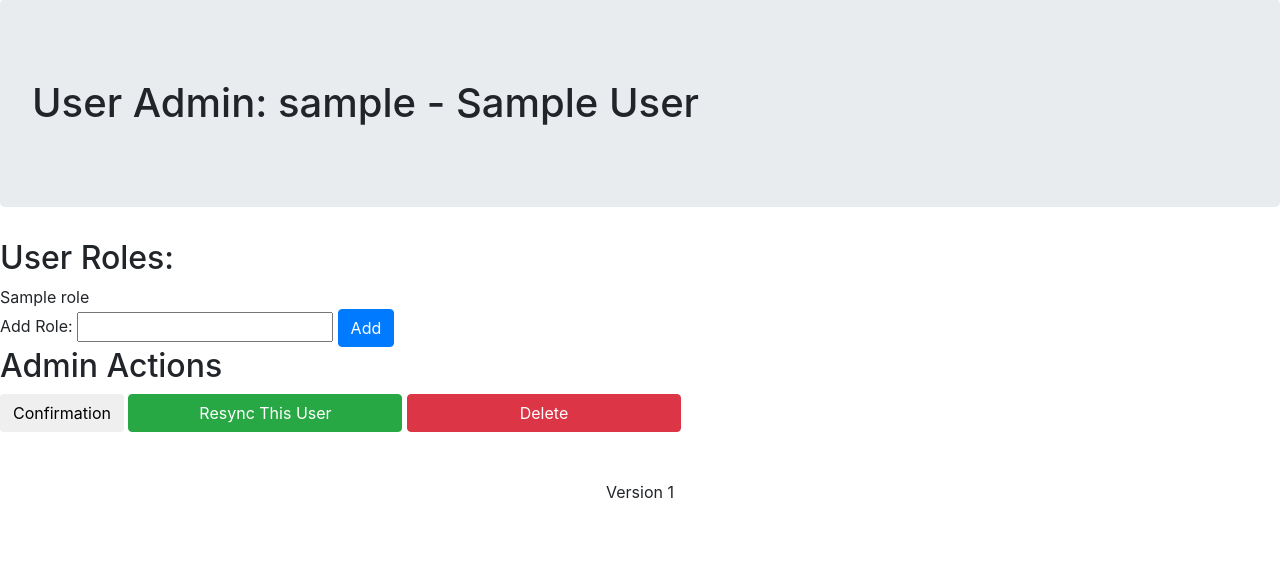
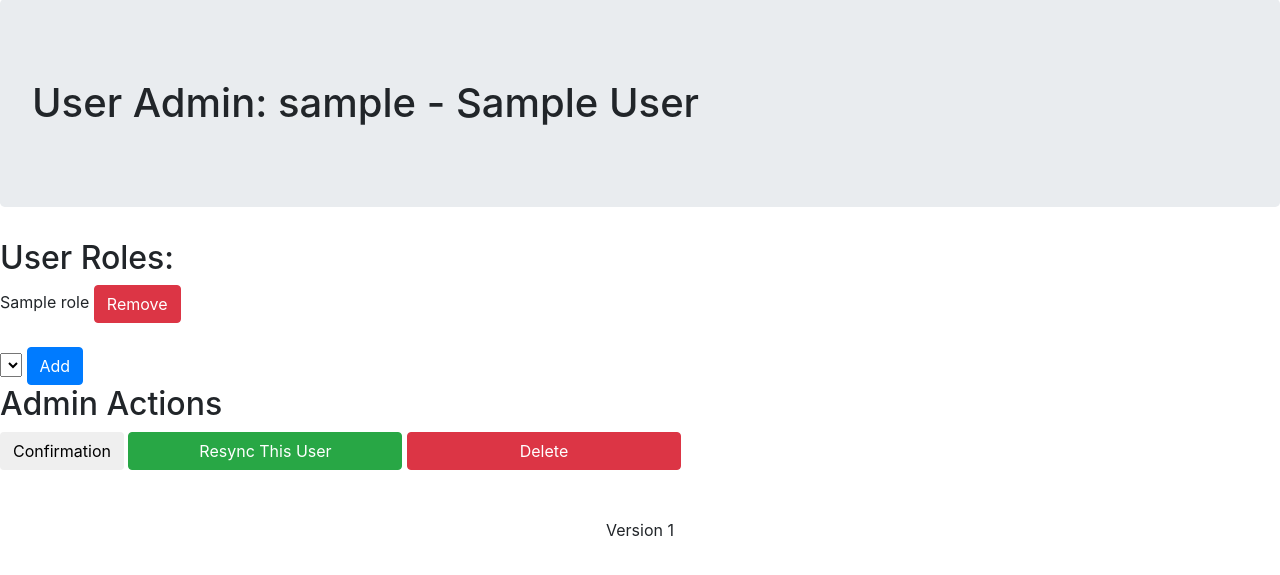
Before and after one commit to graysonhead/MADST, a Flask app: template app/templates/admin_user.html in a window 1280 px wide. Shown: the part 71-646 px from the top of the page. Run offline with Flask 2, Linux system fonts and the light colour scheme; tables that the repository leaves empty hold one stand-in row (values such as "Sample post"); the template is opened without the code that fills it: values that come from a table or form of the project are taken from there, most other values are stand-ins (such as "Sample title", 1, 10 or a date in 2020); lists and menus that the app fills with data are empty; parts of the project's set-up code (start-up, migrations or seed data) failed here and were passed over; some libraries are stand-ins or nearby versions.

Commit message:
MADST-20 Adding re-worked fields for User roles.

```diff
--- a/app/models.py
+++ b/app/models.py
@@ -142,6 +142,9 @@ class User(db.Model):
 
 	def add_roles(self, *roles):
 		self.roles.extend([role for role in roles if role not in self.roles])
+
+	def add_role(self, role):
+		self.roles.append(role)
 
 	def check_role(self, role):
 		if type(role) is str:
--- a/app/templates/admin_org_template.html
+++ b/app/templates/admin_org_template.html
@@ -74,7 +74,9 @@
                     Assigned Roles:
                 </h3>
                 {% for r in template.roles %}
-                    {{ r.name }}
+                <form method="post" action="template?template_id={{ template.id }}" class="inline">
+                {{ r.name }} <button type="submit" name="remove_role" value="{{ r.id }}" class="btn btn-xs btn-danger">Remove</button>
+                </form><br>
                 {% endfor %}
                 <form action="" method="post" name="Inputs">
                 {{ form.hidden_tag() }}
--- a/app/templates/admin_user.html
+++ b/app/templates/admin_user.html
@@ -7,12 +7,17 @@
     </div>
     <div><h2>User Roles:</h2>
         {% for r in roles %}
-        {{ r.name }}<br>
+        <form method="post" action="user?user_id={{ user.id }}" class="inline">
+        {{ form.hidden_tag() }}
+            {{ r.name }} <button type="submit" name="remove_role" value="{{ r.id }}" class="btn btn-xs btn-danger">Remove</button>
+        </form>
+        <br>
         {% endfor %}
+
+        <form action="" method="post" name="Inputs">
         {{ form.hidden_tag() }}
-        <form action="" method="post" name="add">
-            Add Role: {{ form.name }}
-            <input class="btn btn-primary" type="submit" value="Add">
+        {{ roleform.rolename() }} <input class="btn btn-primary" type="submit" value="Add">
+        </form>
     <div>
         <h2>Admin Actions</h2>
         <button class="btn btn-default" data-toggle="confirmation">Confirmation</button>
--- a/app/views.py
+++ b/app/views.py
@@ -16,6 +16,13 @@ from .forms import \
 
 # from flask.ext.permissions.decorators import user_is, user_has
 
+def get_current_role_ids(session, template_id):
+	template = session.query(models.UserTemplate).filter_by(id=template_id).first()
+	roleids = []
+	for r in template.roles:
+		roleids.append(r.id)
+	return roleids
+
 def get_template(session, id):
 	return session.query(models.UserTemplate).filter_by(id=id).first()
 
@@ -30,6 +37,8 @@ def delete_user(user_id):
 	finally:
 		sesh.close()
 
+def get_role(session, id):
+	return session.query(models.Role).filter_by(id=id).first()
 
 def create_user(username, first_name, last_name, password, session):
 	user = models.User(username, password, first_name.lower(), last_name.lower())
@@ -237,7 +246,13 @@ def admin_org_template(sesh, **kwargs):
 		""" Stuff Every request needs """
 		template = sesh.query(models.UserTemplate).filter_by(id=template_id).first()
 		""" Single Value Logic """
-		if svform.mod_key.data or svform.mod_delete.data == True:
+		if request.form.getlist('remove_role'):
+				role_id = request.form['remove_role']
+				role = get_role(sesh, role_id)
+				template.roles.remove(role)
+				sesh.commit()
+				flash("Removed role {}".format(role.name))
+		elif svform.mod_key.data or svform.mod_delete.data == True:
 			if selected_single_attribute:
 				single_atrib = sesh.query(models.SingleAttributes).filter_by(id=selected_single_attribute).first()
 				if svform.mod_delete.data == True:
@@ -293,11 +308,13 @@ def admin_org_template(sesh, **kwargs):
 	# End POST block
 	# Begin GET block
 	if request.method == 'GET':
-		# Logic to populate Roles drop down
+		template = sesh.query(models.UserTemplate).filter_by(id=template_id).first()
+			# Logic to populate Roles drop down
 		roles = sesh.query(models.Role).all()
 		choices = [(0, "Select Template")]
 		for r in roles:
-			choices.append((r.id, r.name))
+			if r.id not in get_current_role_ids(sesh, template_id):
+				choices.append((r.id, r.name))
 			roleform.rolename.choices = choices
 		if delete == 1:
 			template = sesh.query(models.UserTemplate).filter_by(id=template_id).first()
@@ -407,10 +424,39 @@ def admin_users(sesh):
 @with_db_session
 def admin_user(sesh):
 	form = AddName()
+	roleform = AddRole()
 	user_id = request.args.get('user_id', default=0, type=int)
 	delete = request.args.get('delete', default=0, type=int)
+
+	user = sesh.query(models.User).filter_by(id=user_id).first()
+	# Begin POST block
+	if request.method == 'POST':
+		if not roleform.rolename.data == roleform.rolename.default:
+			role = sesh.query(models.Role).filter_by(id=roleform.rolename.data).first()
+			user.add_role(role)
+			sesh.add(role)
+			sesh.add(user)
+			sesh.commit()
+			flash("Role {} added to user {}".format(role.name, user.first_name.title() + ' ' + user.last_name.title()))
+		elif request.form.getlist('remove_role'):
+			role_id = request.form['remove_role']
+			role = get_role(sesh, role_id)
+			user.roles.remove(role)
+			sesh.add(user)
+			sesh.commit()
+			flash("Removed role {} from user {}.".format(role.name, user.first_name.title() + ' ' + user.last_name.title()))
+		return redirect(url_for('admin_user', user_id=user_id))
+	# End POST block
 	# Begin GET block
-	if request.method == 'GET':
+
+	elif request.method == 'GET':
+		# Build role selector
+		roles = sesh.query(models.Role).all()
+		choices = [(0, "Select Template")]
+		for r in roles:
+			if r not in user.roles:
+				choices.append((r.id, r.name))
+				roleform.rolename.choices = choices
 		if delete == 1:
 			delete_user(user_id)
 			return redirect(url_for('admin_users'))
@@ -419,23 +465,11 @@ def admin_user(sesh):
 		return render_template('admin_user.html',
 							   form=form,
 							   roles=roles,
+							   roleform=roleform,
 							   version_number=version_number,
 							   user=user)
 	# End GET block
-	# Begin POST block
-	elif request.method == 'POST':
-		rolename = form.name.data
-		user = sesh.query(models.User).filter_by(id=user_id).first()
-		role = sesh.query(models.Role).filter_by(name=rolename).first()
-		if not role:
-			role = models.Role(rolename)
-		user.add_roles(role)
-		sesh.add(user)
-		sesh.add(role)
-		sesh.commit()
-		flash('Added role {} to user {} {}'.format(role.name, user.first_name, user.last_name))
-		return redirect(url_for('admin_user', user_id=user_id))
-	# End POST block
+
 
 @app.route("/logout")
 @login_required
```
